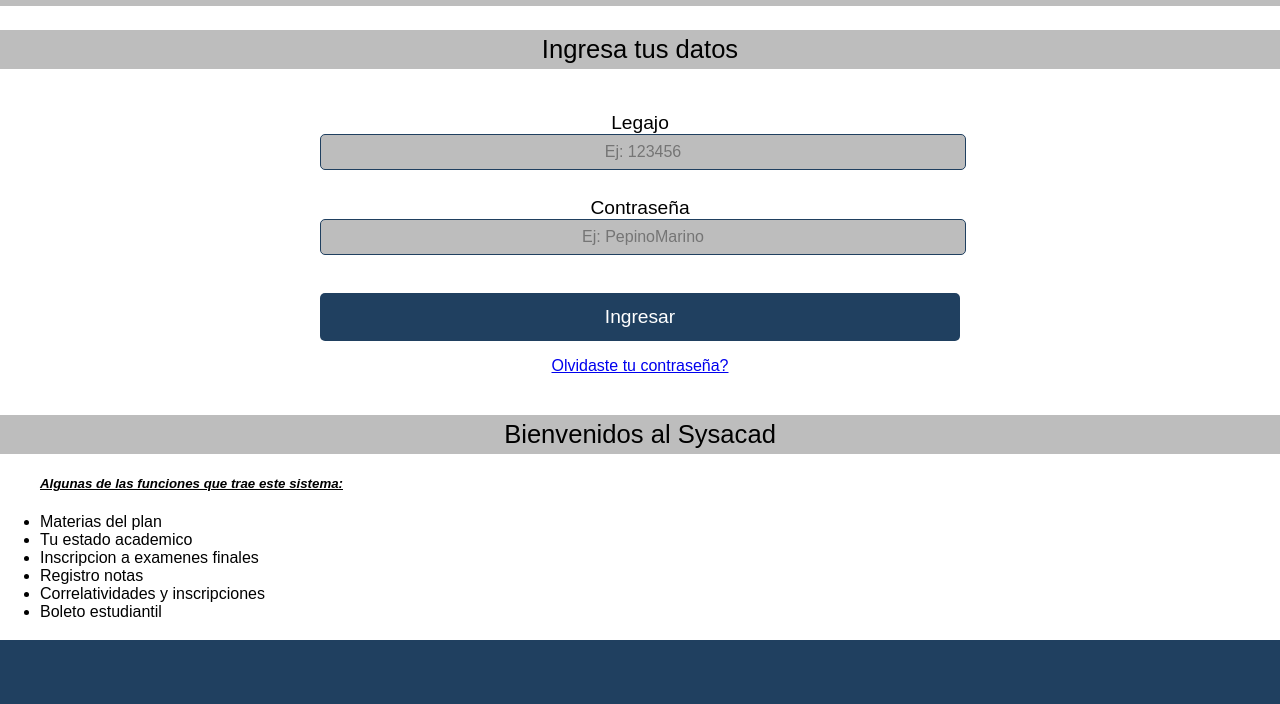
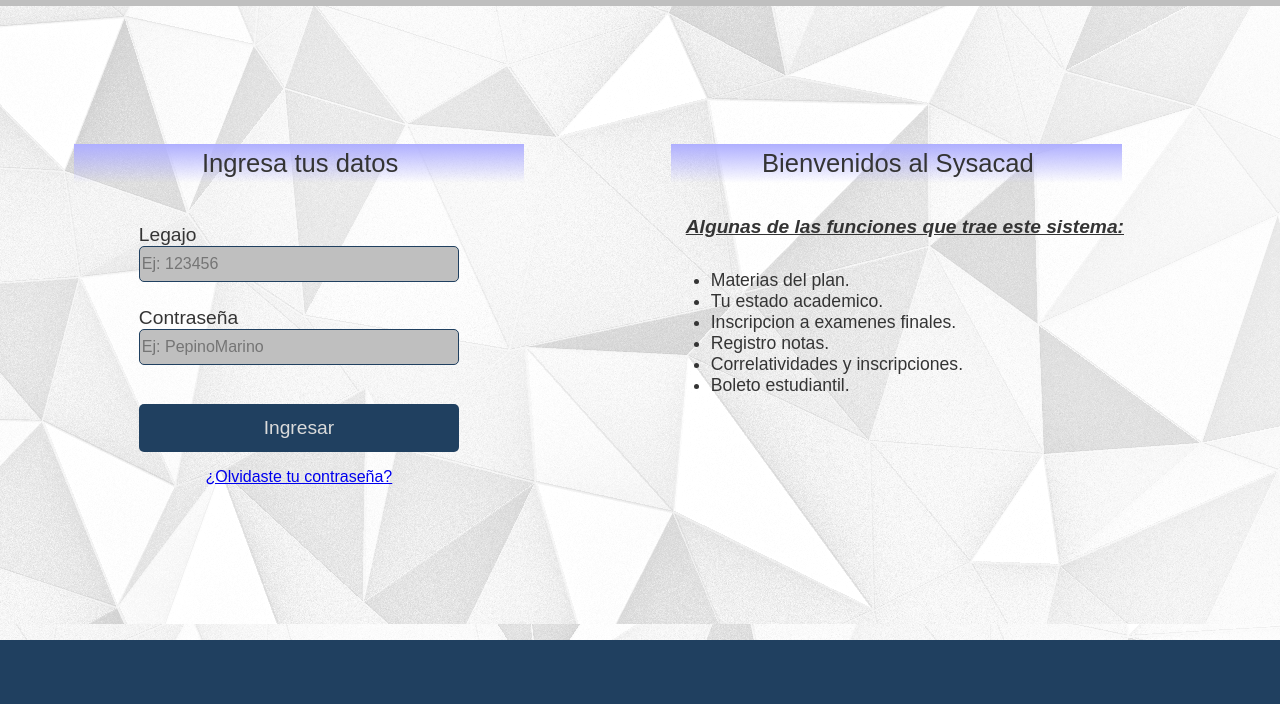
Before and after one commit to Santy-M1502/Sysacad, a website: page index.html in a window 1280 px wide. Shown: the part 96-800 px from the top of the page. Drawn offline with Linux system fonts and the light colour scheme.

Commit message:
3/4/2025

```diff
--- a/codigo.js
+++ b/codigo.js
@@ -0,0 +1,24 @@
+document.querySelector('.main-container').addEventListener('submit', async function(event) {
+        event.preventDefault(); // Evita que el formulario recargue la página
+
+        const legajo = document.querySelector('.legajo').value;
+        const contrasena = document.querySelector('.contrasena').value;
+
+        try {
+            const response = await fetch('http://localhost:3000/api/login', {                          //fetch se encarga de enviar la peticion al server
+                method: 'POST',
+                headers: { 'Content-Type': 'application/json' },
+                body: JSON.stringify({ legajo, contrasena })
+            });
+
+            if (!response.ok) { // si la respuesta es que no llego la informacion del legajo y contrasema
+                throw new Error('Error en la respuesta del servidor');
+            }
+
+            const data = await response.json();
+            document.getElementById('mensaje').textContent = data.mensaje; // Muestra el mensaje
+        }
+         catch (error) {
+            console.log(error)
+        }
+})
--- a/index.html
+++ b/index.html
@@ -7,38 +7,43 @@
     <link rel="stylesheet" href="styles.css">
 </head>
 <body>
-    <div class="image-container">
+    <header class="image-container">
     <img src="Img/LogoUTN.png" class="logoUTN" alt="Logo UTN">
     <div class="title-container">
         <p class="UTN">UTN</p>
         <h1>Universidad Tecnologica Nacional</h1>
         <p class="FRA">Facultad Regional Avellaneda</p>
     </div>
-    </div>
-    <form action="/login" method="POST" class="main-container">
+    </header>
+    <div class="login-form-container">
+        <form class="main-container"> <!--- envia los datos obtenidos por el usuario-->
             <h2>Ingresa tus datos</h2>
             <div class="login-container">
                 <label for="Legajo">Legajo</label>
-            <input type="text" id="Legajo" name="legajo" placeholder="Ej: 123456" required>
+                <input type="text" class="legajo" name="legajo" placeholder="Ej: 123456" required>
 
                 <label for="Contraseña">Contraseña</label>
-            <input type="password" id="Contraseña" name="contrasena" placeholder="Ej: PepinoMarino" required>
-
+                <input type="password" class="contrasena" name="contrasena" placeholder="Ej: PepinoMarino" required>
+                <div class="button-container">
                 <button type="submit">Ingresar</button>
-            <a href="https://utnianos.com.ar/foro/archive/index.php?thread-8825.html" target="_blank"><p class="olvido">Olvidaste tu contraseña?</p></a> <!---target = blank es para que se habra una nueva pestana-->
+                </div>
+                <a href="https://utnianos.com.ar/foro/archive/index.php?thread-8825.html" target="_blank"><p class="olvido">¿Olvidaste tu contraseña?</p></a> <!---target = blank es para que se habra una nueva pestana-->
             </div>
         </form>
-    <div>
-        <div class="info-container"><h2>Bienvenidos al Sysacad</h2>
+    <div class="info-main-container">
+            <div class="info-container">
+                <h2>Bienvenidos al Sysacad</h2>
                 <ul> <!---caja que contiene todas las cosas enumeradas-->
                     <h5 class="funciones">Algunas de las funciones que trae este sistema:</h5>
-                <li>Materias del plan</li>
-                <li>Tu estado academico</li>
-                <li>Inscripcion a examenes finales</li>
-                <li>Registro notas</li>
-                <li>Correlatividades y inscripciones</li>
-                <li>Boleto estudiantil</li>
+                    <li>Materias del plan.</li>
+                    <li>Tu estado academico.</li>
+                    <li>Inscripcion a examenes finales.</li>
+                    <li>Registro notas.</li>
+                    <li>Correlatividades y inscripciones.</li>
+                    <li>Boleto estudiantil.</li>
                 </ul>
+                <p id="mensaje"></p>
+            </div>
         </div>
     </div>
     <footer></footer>
--- a/styles.css
+++ b/styles.css
@@ -5,6 +5,8 @@ body{
     display: flex;
     flex-direction: column;
     justify-content: space-between;
+    color:#343434;
+    background-image: url(Img/Background.png);
 }
 
 h1{
@@ -26,7 +28,7 @@ h1{
     display: flex;
     margin-top: 1em;
     padding: 1em 0;
-    background-color: #2f2f2f50;
+    background-color: #bfbfbf;
 }
 
 .UTN, .FRA{
@@ -49,37 +51,34 @@ footer{
     align-items: center;
 }
 
-.login-container label, .login-container input{
-    text-align: center;
-}
+
 
 .login-container label{
-    margin: 1.4em 0 0 0;
+    margin: 1.3em 12.9em 0 0;
     font-size: 1.2em;
     font-weight: 500;
 }
 
 .login-container input{
-    width: 100%;
     height: 2em;
     border-radius: 5px;
     border: 1px solid #204060;
-    background-color: #2f2f2f50;
+    background-color: #bfbfbf;
     color: #204060;
     font-size: 1em;
 }
 
 .login-container{
-    width: 50dvw;
     display: flex;
     flex-direction: column;
     justify-content: center;
     margin-top: 1em;
+    width: 20em;
 }
 
 .main-container h2, .info-container h2{
     width: 100dvw;
-    background-color: #2f2f2f50;
+    background: linear-gradient(#afafff, transparent);
     font-size: 1.6em;
     font-weight: 500;
     text-align: center;
@@ -93,7 +92,7 @@ button{
     border-radius: 5px;
     border: none;
     background-color: #204060;
-    color: white;
+    color: #DBDBDB;
     font-size: 1.2em;
     font-weight: 500;
     cursor: pointer;
@@ -104,8 +103,53 @@ button{
     width: 100%;
     font-style: italic;
     text-decoration: underline;
+    font-size: 1.2em;
 }
 
 .olvido{
     text-align: center;
 }
+
+@media screen and (min-width: 600px) {
+
+    .login-form-container{
+        display: flex;
+        align-items: star;
+
+    }
+    .main-container h2, .info-container h2{
+        margin: 0 1em 0em 1em;
+        width: 35dvw;
+        padding-left: .1em;
+    }
+
+    li{
+        font-size: 1.1em;
+        margin-left: 25px;
+    }
+
+    .main-container , .info-container {
+        align-items: center;
+        margin: 0 3em;
+    }
+
+    button:hover{ /*hover: cuando el cursor esta delante del botton hace lo de abajo  */
+        background-color: #bfbfbf;
+        width: 16.7em;
+        height: 3.5em;
+        color: #204060;
+    }
+
+    button:active{/*active: cuando le doy click al botton hace lo de abajo  */
+        background-color: #204090;
+        color: whitesmoke;
+    }
+
+    .button-container{
+        align-items: center;
+    }
+
+
+
+
+}
```
Also changed, not shown: package.json (added, +9 -0 lines), server.js (added, +62 -0 lines), Img/Background.png (added), 3 other files. Lines whose indentation alone changed are shown as unchanged.
